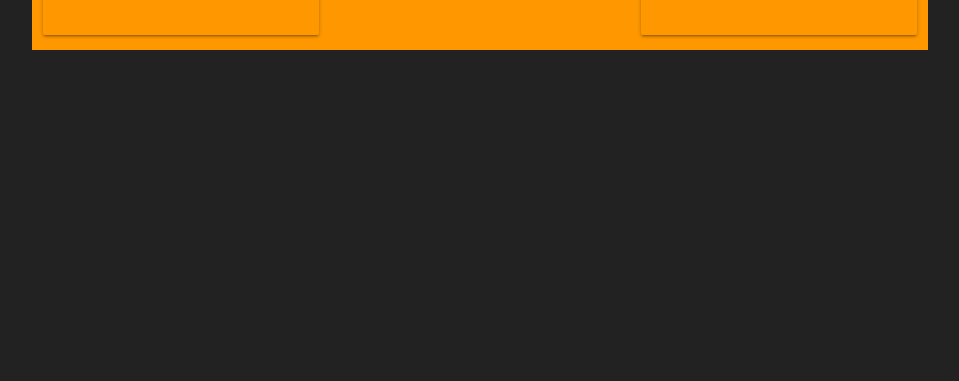
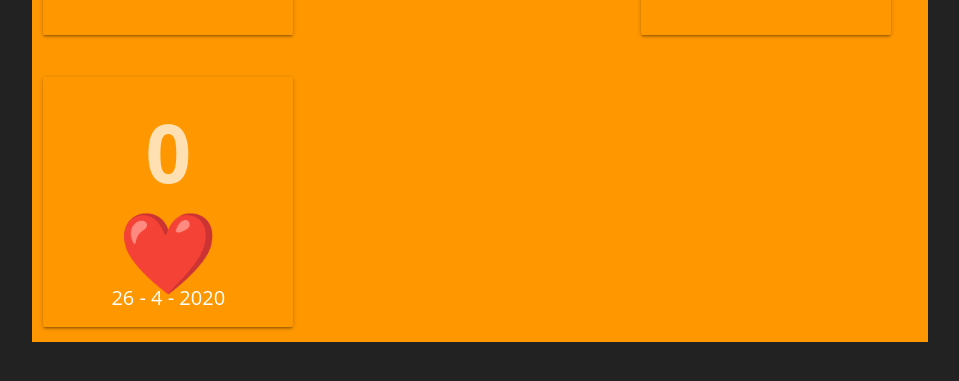
Before and after one commit to jchiam/babydash, a React app: page / in a window 1280 px wide. Shown: the part 359-740 px from the top of the page, without its empty margins (160-1119 px from the left). Built offline with nearby package versions, Linux system fonts and the light colour scheme.

Commit message:
Reimplement DaysSinceWidget

```diff
--- a/package.json
+++ b/package.json
@@ -20,6 +20,7 @@
     }
   },
   "dependencies": {
+    "date-fns": "^2.12.0",
     "materialize-css": "^1.0.0",
     "react": "^16.5.2",
     "react-dom": "^16.5.2",
--- a/src/Dashboard.tsx
+++ b/src/Dashboard.tsx
@@ -2,6 +2,7 @@ import React from 'react';
 
 import ImageWidget from 'widgets/ImageWidget';
 import ClockWidget from 'widgets/ClockWidget';
+import DaysSinceWidget from 'widgets/DaysSinceWidget';
 
 import 'materialize-css/dist/css/materialize.css';
 
@@ -24,6 +25,11 @@ const Dashboard = () => {
               <ImageWidget image="https://firebasestorage.googleapis.com/v0/b/babydash-40fe2.appspot.com/o/couple.jpg?alt=media&token=a58cd2c8-db06-451a-bf36-512e9459e6ee" />
             </div>
           </div>
+          <div className="row">
+            <div className="col s4">
+              <DaysSinceWidget date={new Date()} />
+            </div>
+          </div>
         </div>
       </div>
     </>
--- a/src/styles/app.scss
+++ b/src/styles/app.scss
@@ -1,5 +1,6 @@
 @import 'styles/widgets/image';
 @import 'styles/widgets/clock';
+@import 'styles/widgets/daysSince';
 
 $background-color: #222;
 $text-color: #fff;
@@ -14,4 +15,5 @@ body {
 
 .card {
   height: 250px;
+  width: 250px;
 }
--- /dev/null
+++ b/src/styles/widgets/daysSince.scss
@@ -0,0 +1,29 @@
+.days-since-widget {
+  display: flex;
+  flex-direction: column;
+  align-items: center;
+  justify-content: space-around;
+
+  .num-days {
+    margin-bottom: -50px;
+    color: rgba(255, 255, 255, .7);
+    font-size: 80px;
+    font-weight: bold;
+  }
+
+  .heart-container {
+    margin-bottom: -20px;
+    height: 84px;
+  }
+
+  @keyframes pounding-heart {
+    from { font-size: 80px; }
+    to { font-size: 84px; }
+  }
+
+  .heart {
+    animation-name: pounding-heart;
+    animation-duration: .5s;
+    animation-iteration-count: infinite;
+  }
+}
--- /dev/null
+++ b/src/widgets/DaysSinceWidget.tsx
@@ -0,0 +1,28 @@
+import React, { useState, useEffect } from 'react';
+import { differenceInCalendarDays, getDate, getMonth, getYear } from 'date-fns';
+
+interface DaysSinceProps {
+  date: Date;
+}
+
+const DaysSince = (props: DaysSinceProps) => {
+  const { date } = props;
+
+  const [days, updateDays] = useState(differenceInCalendarDays(date, new Date()));
+
+  useEffect(() => {
+    setInterval(() => updateDays(differenceInCalendarDays(date, new Date())), 60 * 60 * 1000); // update every hour
+  }, []);    // eslint-disable-line react-hooks/exhaustive-deps
+
+  return (
+    <div className="days-since-widget card orange">
+      <div className="num-days">{days}</div>
+      <div className="heart-container">
+        <span className="heart" role="img" aria-label="heart">❤️</span>
+      </div>
+      <div>{`${getDate(date)} - ${getMonth(date) + 1} - ${getYear(date)}`}</div>
+    </div>
+  );
+};
+
+export default DaysSince;
```
Also changed, not shown: src/widgets/daysSince/daysSince.js (deleted, +0 -35 lines), src/widgets/daysSince/daysSince.scss (deleted, +0 -46 lines), 1 other file (tests, documents, lock files or other folders).
